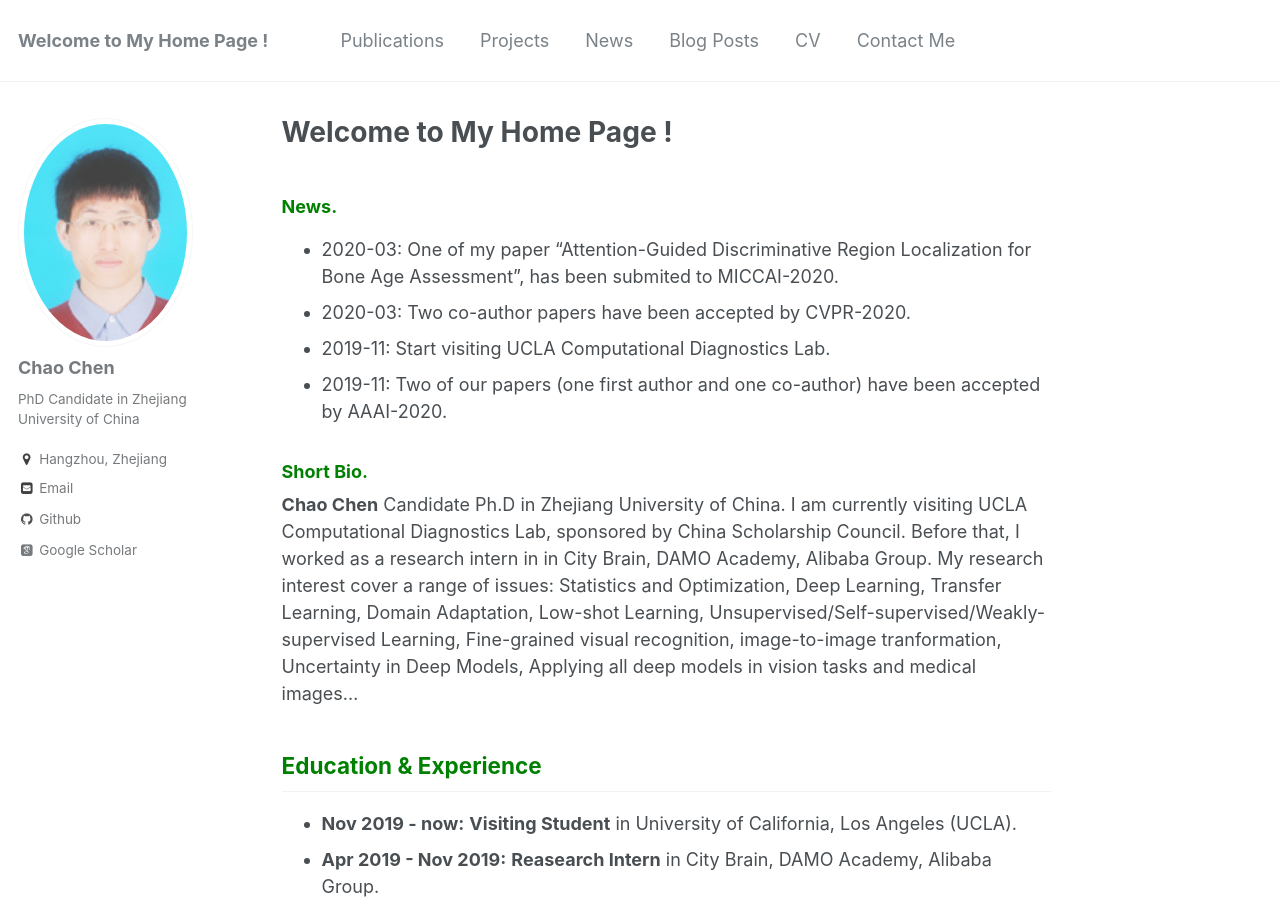
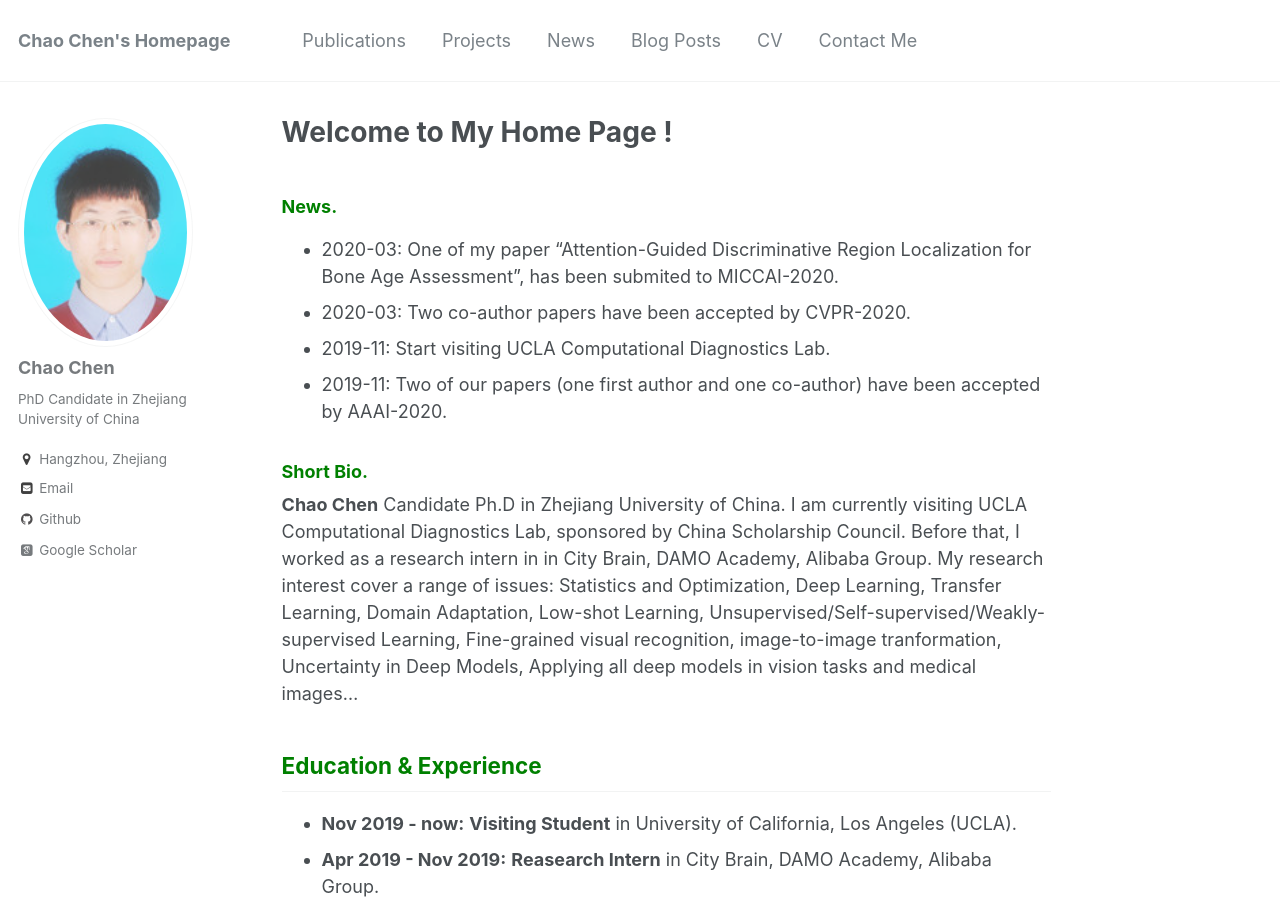
Before and after one commit to chenchao666/chenchao666.github.io, a Jekyll site: the page built from _pages/about.md, in a window 1280 px wide and 900 px high. Built offline with Jekyll 4.4.1, drawn with Linux system fonts in a browser that asks for light colours; some web fonts are replaced.

Commit message:
Update _config.yml

```diff
--- a/_config.yml
+++ b/_config.yml
@@ -7,7 +7,7 @@
 
 # Site Settings
 locale                   : "en-US"
-title                    : "Welcome to My Home Page !"
+title                    : "Chao Chen's Homepage"
 title_separator          : "-"
 name                     : &name "Chao Chen"
 description              : &description "PhD Candidate in Zhejiang University of China"
```
